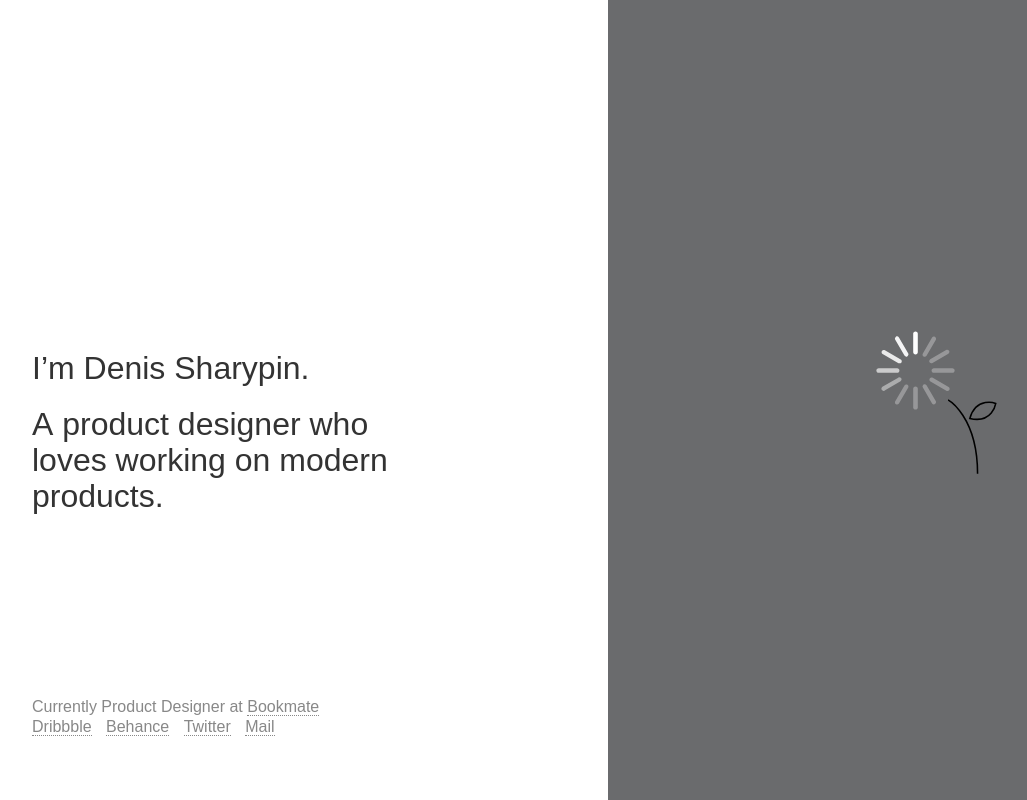
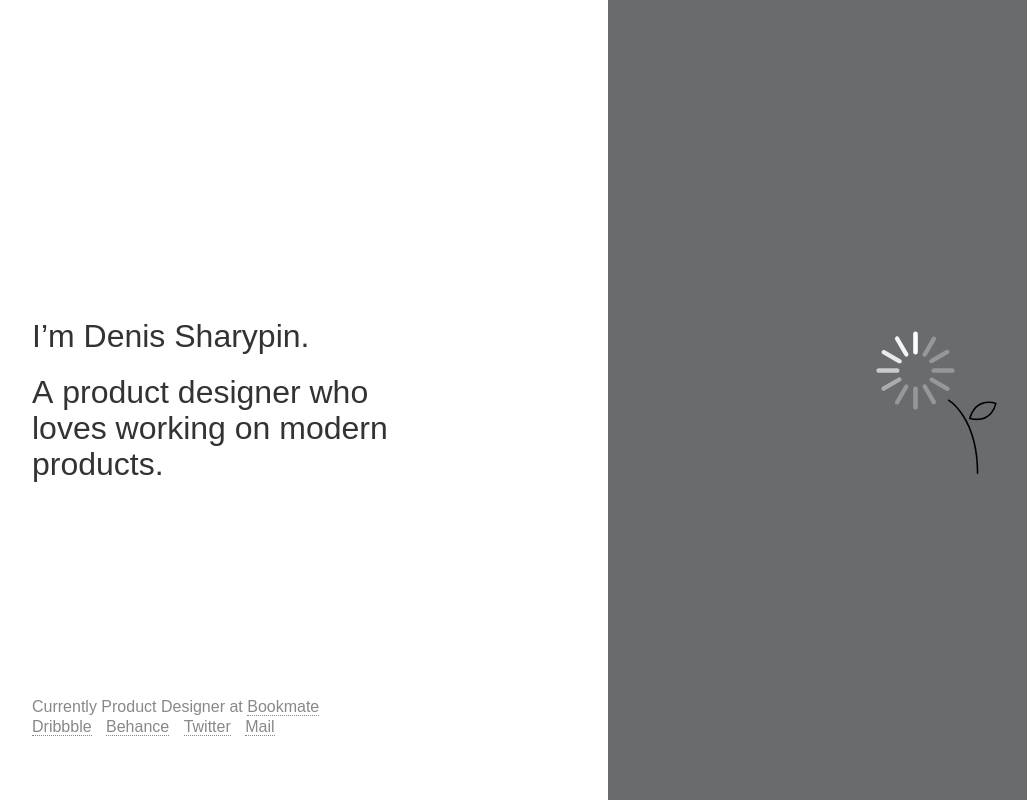
Before and after one commit to denis-sharypin/denis-sharypin.github.io, a plain HTML site: page index.html in a window 1280 px wide. Shown: the whole page, without its empty margins (32-1059 px from the left). Drawn offline with Linux system fonts and the light colour scheme; a web font is replaced by a local one.

Commit message:
Update app.css

```diff
--- a/styles/app.css
+++ b/styles/app.css
@@ -112,7 +112,7 @@ html, body, .app {
   justify-content: center;
   /*align-self: center;*/
 
-  padding: 20% 10% 10%;
+  padding: 10% 10% 10%;
 }
 
 @keyframes fadeIn {
```
